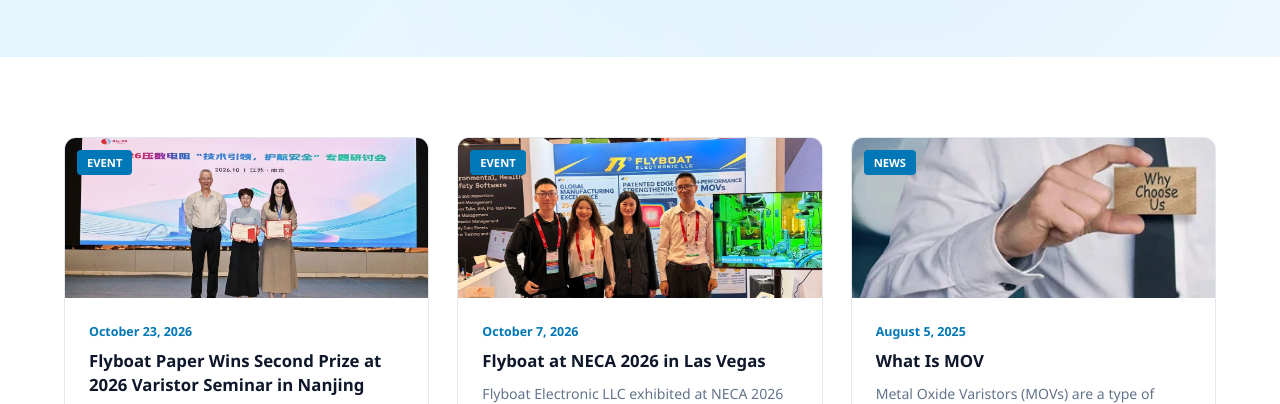
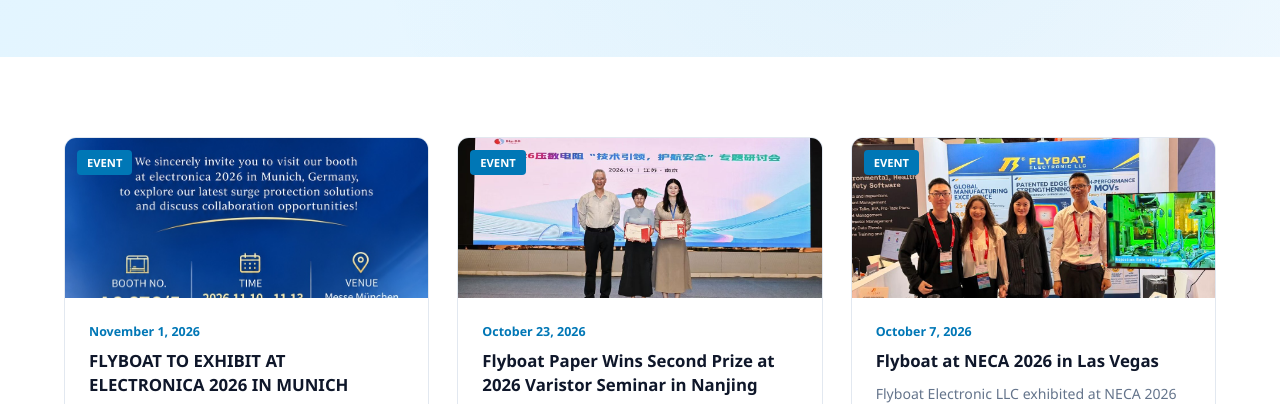
Before and after one commit to tianxiangdong1992-arch/flyboat-website-V2.0, a plain HTML site: page news.html in a window 1280 px wide. Shown: the part 355-759 px from the top of the page. Drawn offline with Linux system fonts and the light colour scheme.

Commit message:
News: Flyboat to exhibit at electronica 2026 in Munich (2026-11-01)

```diff
--- a/cn/news-article.html
+++ b/cn/news-article.html
@@ -193,7 +193,7 @@
     </div>
   </footer>
 
-  <script src="../js/news-data.js?v=20261020f"></script>
+  <script src="../js/news-data.js?v=20261101"></script>
   <script src="../js/i18n.js?v=20261026c"></script>
   <script src="../js/main.js?v=20261020f"></script>
   <script>
--- a/js/news-data.js
+++ b/js/news-data.js
@@ -1,4 +1,17 @@
 window.NEWS_DATA = [
+  {
+    id: "electronica-2026-munich",
+    title: "FLYBOAT TO EXHIBIT AT ELECTRONICA 2026 IN MUNICH",
+    titleZh: "Flyboat 将亮相 2026 慕尼黑 electronica 展会",
+    date: "2026-11-01",
+    excerpt: "Flyboat Electronic LLC will exhibit at electronica 2026, November 10–13, 2026, at Messe München, Germany — visit us at Booth A6.676/5 to explore our latest surge protection solutions.",
+    excerptZh: "Flyboat Electronic LLC 将参加 2026 年 11 月 10–13 日在德国慕尼黑展览中心举办的 electronica 2026，展位号 A6.676/5，欢迎莅临展位了解最新电涌保护解决方案。",
+    content: "<p>Flyboat Electronic LLC will exhibit at <strong>electronica 2026</strong>, November 10–13, 2026, at Messe München, Germany. Visit us at <strong>Booth A6.676/5 (9:00–17:00)</strong> to explore our latest surge protection solutions and discuss collaboration opportunities.</p><img src=\"images/news/electronica-2026-invitation.jpg\" alt=\"Flyboat invitation to electronica 2026\"><p>On display:</p><ul><li><strong>UL 1449 Recognized MOVs (File E335803)</strong> with 100% automated AC TOV screening</li><li>Custom OEM surge protective device (SPD) assemblies built to print for your brand</li><li>Factory-direct pricing models</li></ul><p>We sincerely invite you to visit our booth.</p>",
+    contentZh: "<p>Flyboat Electronic LLC 将参加 2026 年 11 月 10–13 日在德国慕尼黑展览中心举办的 <strong>electronica 2026</strong>，展位号 <strong>A6.676/5（9:00–17:00）</strong>。欢迎莅临展位，了解我们最新的电涌保护解决方案、洽谈合作。</p><img src=\"images/news/electronica-2026-invitation.jpg\" alt=\"Flyboat electronica 2026 邀请函\"><p>展品包括：</p><ul><li><strong>UL 认证 MOV（档案号 E335803）</strong>，100% 全自动化 AC TOV 筛选</li><li>按图定制的 OEM SPD 组件</li><li>工厂直供价格模式</li></ul><img src=\"images/news/mov-poster.jpg\" alt=\"Flyboat MOV 产品海报\"><p>诚邀您莅临展位。</p>",
+    image: "images/news/electronica-2026-invitation.jpg",
+    category: "Event",
+    categoryZh: "活动"
+  },
   {
     id: "varistor-seminar-2026-nanjing-award",
     title: "Flyboat Paper Wins Second Prize at 2026 Varistor Seminar in Nanjing",
--- a/news.html
+++ b/news.html
@@ -181,7 +181,7 @@
     </div>
   </footer>
 
-  <script src="js/news-data.js?v=20261020f"></script>
+  <script src="js/news-data.js?v=20261101"></script>
   <script src="js/i18n.js?v=20261026c"></script>
   <script src="js/main.js?v=20261020f"></script>
   <script>
```
Also changed, not shown: cn/news.html (+1 -1 lines), news-article.html (+1 -1 lines), images/news/electronica-2026-invitation.jpg (added), images/news/mov-poster.jpg (added).
